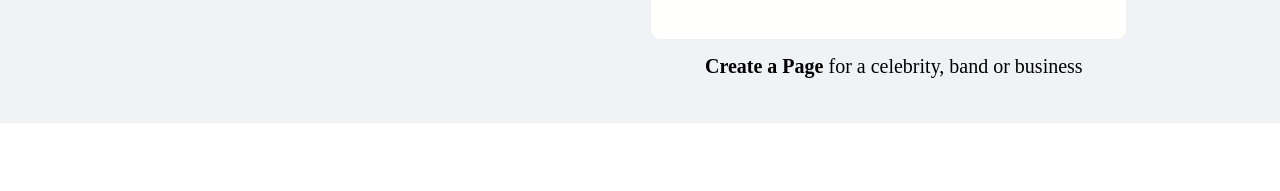
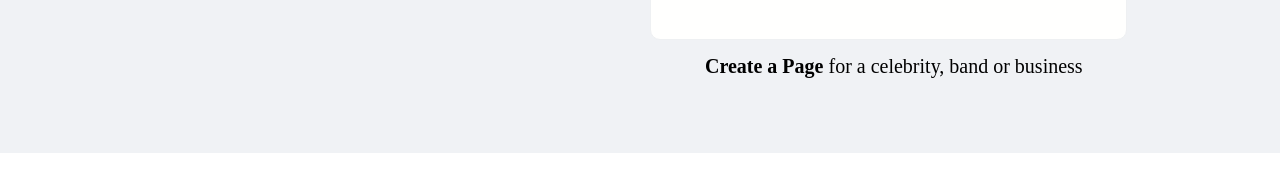
Before and after one commit to nzfy/Week-04-01-facebook-login-page, a plain HTML site: page index.html in a window 1280 px wide. Shown: the part 577-768 px from the top of the page. Drawn offline with Linux system fonts and the light colour scheme.

Commit message:
facebook-login-page

```diff
--- a/css/style.css
+++ b/css/style.css
@@ -8,7 +8,7 @@
     background-color: rgb(240,242,245);
     font-family: inherit;
     font-size: 20px;
-    height: 700px;
+    height: 730px;
 }
 .facebook-left{
     margin-left: 75px;
@@ -27,6 +27,8 @@ p{
 }
 .facebook-right{
     margin: 200px;
+
+
 }
 .facebook-container{
    background-color: rgb(255, 255, 254);
@@ -38,7 +40,6 @@ p{
     margin-left: 25px;
     border: 1px solid #eef0f2;
     box-shadow: 5px;
-
 }
 input{
     margin-top: 25PX;
```
